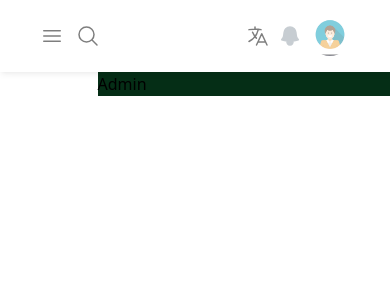
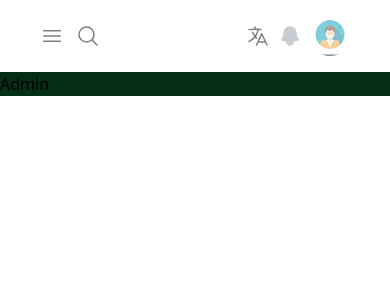
Before and after one commit to khaldounalhalabi/rn-center-frontend, a Next.js app: page /admin in a window 390 px wide. Shown: the top 300 px of the page. Built offline with nearby package versions, Linux system fonts and the light colour scheme.

Commit message:
mobile layout is done

```diff
--- a/src/app/admin/layout.tsx
+++ b/src/app/admin/layout.tsx
@@ -10,7 +10,7 @@ const Layout = ({
     <>
       <Header />
       <main className={`grid grid-cols-4`}>
-        <div className={`col-start-2 col-end-5`}>{children}</div>
+        <div className={`col-start-1 md:col-start-2 col-end-5`}>{children}</div>
       </main>
     </>
   );
```
